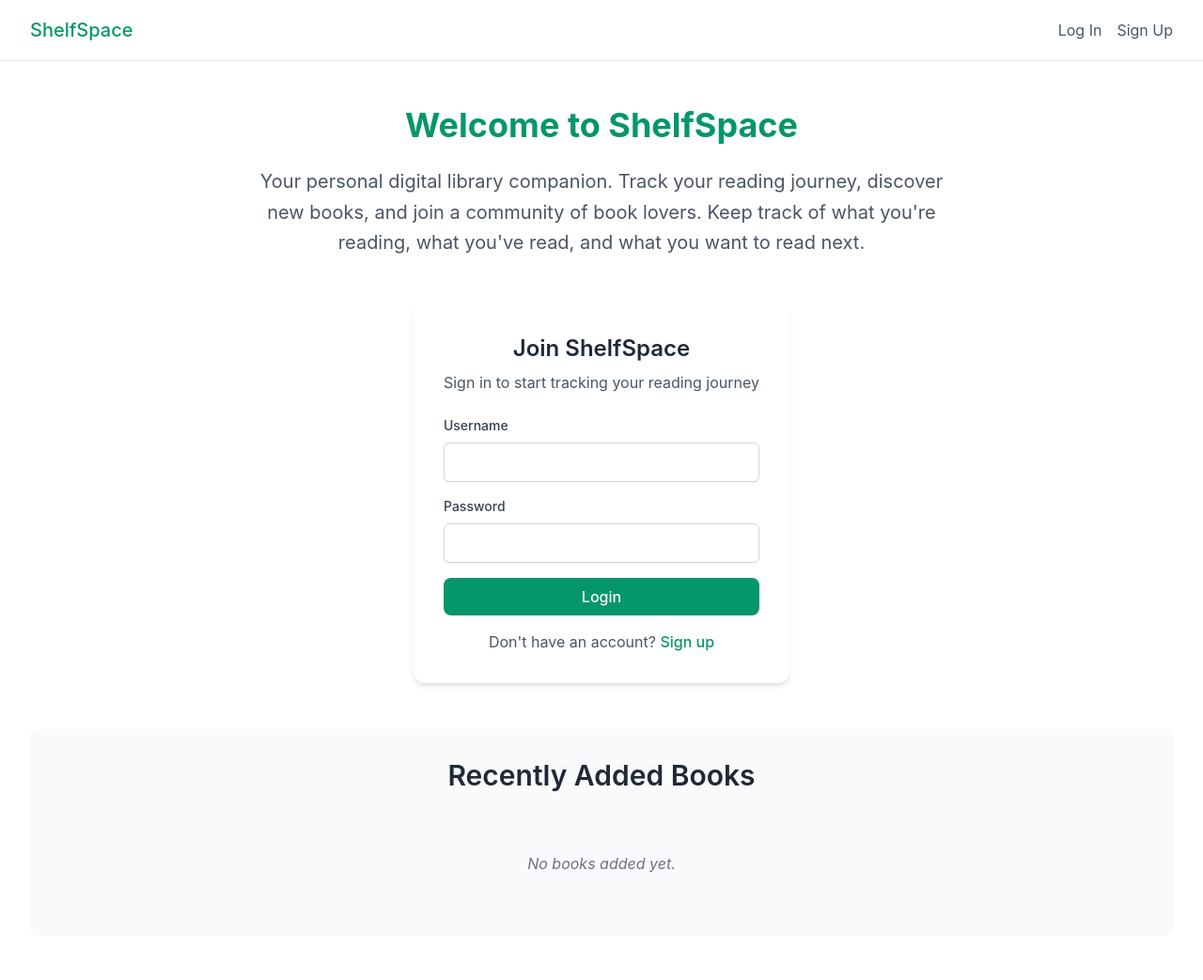
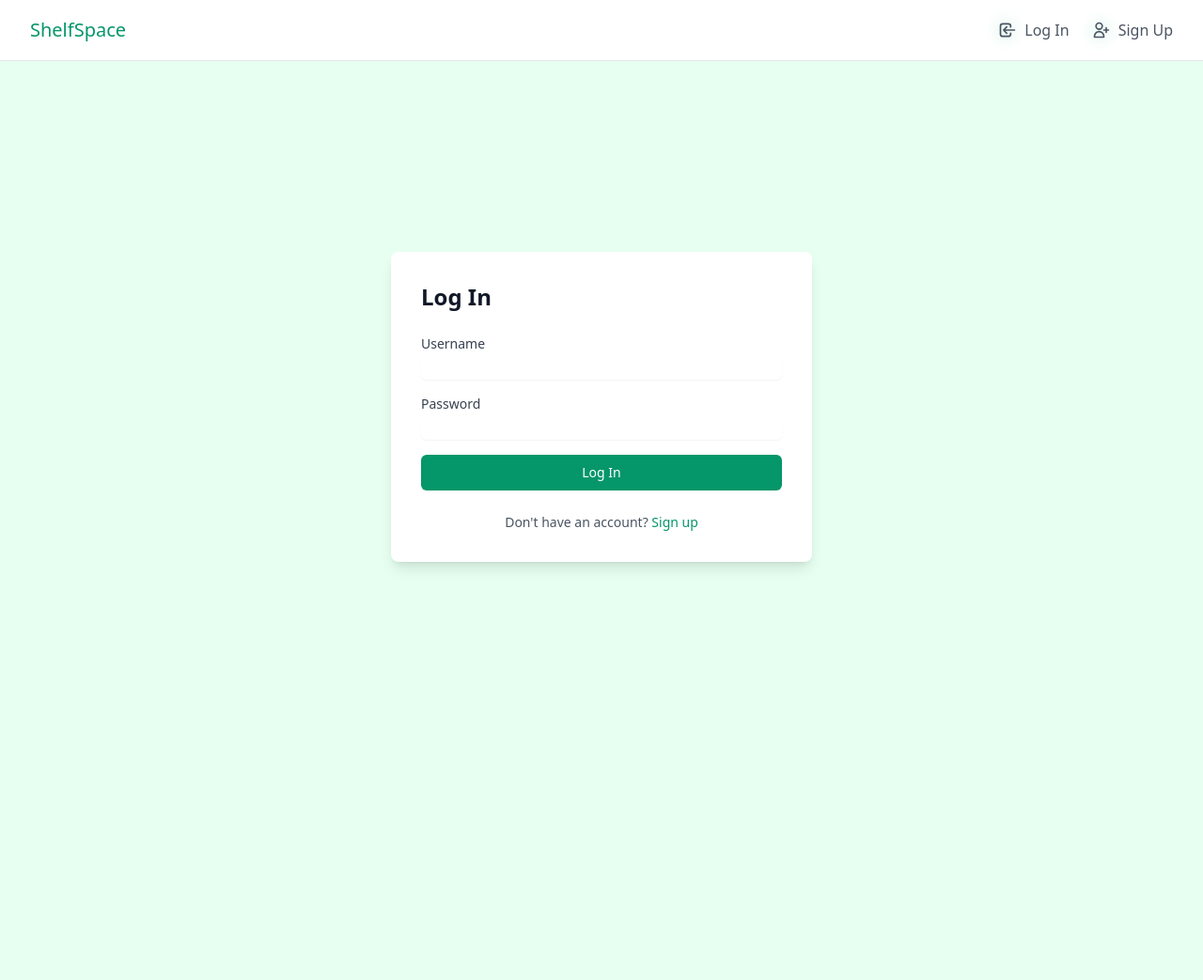
Before and after one commit to DanaG314/shelfspace, a Django app: page / in a window 1280 px wide. Shown: the whole page at 94% size. After the commit the page ends 801 px from the top, so only its background shows below. Run offline with Django 5.2, Linux system fonts and the light colour scheme; data that the repository does not hold is empty; some libraries are stand-ins or nearby versions.

```diff
--- a/main_app/templates/base.html
+++ b/main_app/templates/base.html
@@ -1,5 +1,4 @@
 {% load static %}
-
 <!DOCTYPE html>
 <html lang="en" class="h-full">
 <head>
@@ -7,75 +6,83 @@
   <meta name="viewport" content="width=device-width, initial-scale=1.0" />
   <title>{% block title %}ShelfSpace{% endblock %}</title>
   <script src="https://cdn.tailwindcss.com"></script>
-    <link rel="stylesheet" href="{% static 'css/styles.css' %}" />
+  <style>
+    body {
+      background-color: #e6fff0;
+    }
+    .nav-icon {
+      filter: drop-shadow(0 0 8px rgba(16, 185, 129, 0.4));
+      transition: all 0.2s ease-in-out;
+    }
+    .nav-icon:hover {
+      filter: drop-shadow(0 0 12px rgba(16, 185, 129, 0.6));
+    }
+    .book-card {
+      background: white;
+      border-radius: 1rem;
+      box-shadow: 0 4px 6px -1px rgba(0, 0, 0, 0.1), 0 2px 4px -1px rgba(0, 0, 0, 0.06);
+      transition: all 0.3s ease;
+    }
+    .book-card:hover {
+      transform: translateY(-4px);
+      box-shadow: 0 10px 15px -3px rgba(0, 0, 0, 0.1), 0 4px 6px -2px rgba(0, 0, 0, 0.05);
+    }
+  </style>
 </head>
-  <body class="h-full bg-white">
-    <!-- Navigation Bar -->
-    <nav class="border-b border-gray-200">
+<body class="h-full">
+  <nav class="border-b border-gray-200 bg-white">
     <div class="max-w-7xl mx-auto px-4 sm:px-6 lg:px-8">
       <div class="flex justify-between h-16">
-          <!-- Logo/Brand -->
         <div class="flex items-center">
-            <a
-              href="{% url 'home' %}"
-              class="text-xl font-medium text-gray-900"
-            >
-              <span class="text-emerald-600">ShelfSpace</span>
+          <a href="{% url 'home' %}" class="text-xl font-medium text-emerald-600">
+            ShelfSpace
           </a>
         </div>
-          <!-- Navigation Links -->
-          <div class="flex items-center space-x-4">
+        <div class="flex items-center space-x-6">
           {% if user.is_authenticated %}
-            <!-- Menu for logged-in users -->
-            <div class="flex items-center space-x-4">
-              <a
-                href="{% url 'bookshelf' %}"
-                class="text-gray-600 hover:text-gray-900"
-              >
-                My Books
+          <a href="{% url 'bookshelf' %}" class="text-gray-600 hover:text-emerald-600 inline-flex items-center">
+            <svg class="w-5 h-5 nav-icon" fill="none" stroke="currentColor" viewBox="0 0 24 24">
+              <path stroke-linecap="round" stroke-linejoin="round" stroke-width="2" d="M12 6.253v13m0-13C10.832 5.477 9.246 5 7.5 5S4.168 5.477 3 6.253v13C4.168 18.477 5.754 18 7.5 18s3.332.477 4.5 1.253m0-13C13.168 5.477 14.754 5 16.5 5c1.747 0 3.332.477 4.5 1.253v13C19.832 18.477 18.247 18 16.5 18c-1.746 0-3.332.477-4.5 1.253" />
+            </svg>
+            <span class="ml-2">My Books</span>
           </a>
-              <!-- Logout Form -->
-              <form action="{% url 'logout' %}" method="post">
+          <form action="{% url 'logout' %}" method="post" class="inline-flex">
             {% csrf_token %}
-                <button type="submit" class="text-gray-600 hover:text-gray-900">
-                  Log Out
+            <button type="submit" class="text-gray-600 hover:text-emerald-600 inline-flex items-center">
+              <svg class="w-5 h-5 nav-icon" fill="none" stroke="currentColor" viewBox="0 0 24 24">
+                <path stroke-linecap="round" stroke-linejoin="round" stroke-width="2" d="M17 16l4-4m0 0l-4-4m4 4H7m6 4v1a3 3 0 01-3 3H6a3 3 0 01-3-3V7a3 3 0 013-3h4a3 3 0 013 3v1" />
+              </svg>
+              <span class="ml-2">Log Out</span>
             </button>
           </form>
-            </div>
           {% else %}
-            <!-- Menu for non-authenticated users -->
-            <a
-              href="{% url 'home' %}"
-              class="text-gray-600 hover:text-gray-900"
-            >
-              Log In
+          <a href="{% url 'home' %}" class="text-gray-600 hover:text-emerald-600 inline-flex items-center">
+            <svg class="w-5 h-5 nav-icon" fill="none" stroke="currentColor" viewBox="0 0 24 24">
+              <path stroke-linecap="round" stroke-linejoin="round" stroke-width="2" d="M11 16l-4-4m0 0l4-4m-4 4h14m-5 4v1a3 3 0 01-3 3H6a3 3 0 01-3-3V7a3 3 0 013-3h7a3 3 0 013 3v1" />
+            </svg>
+            <span class="ml-2">Log In</span>
           </a>
-            <a
-              href="{% url 'signup' %}"
-              class="text-gray-600 hover:text-gray-900"
-            >
-              Sign Up
+          <a href="{% url 'signup' %}" class="text-gray-600 hover:text-emerald-600 inline-flex items-center">
+            <svg class="w-5 h-5 nav-icon" fill="none" stroke="currentColor" viewBox="0 0 24 24">
+              <path stroke-linecap="round" stroke-linejoin="round" stroke-width="2" d="M18 9v3m0 0v3m0-3h3m-3 0h-3m-2-5a4 4 0 11-8 0 4 4 0 018 0zM3 20a6 6 0 0112 0v1H3v-1z" />
+            </svg>
+            <span class="ml-2">Sign Up</span>
           </a>
           {% endif %}
         </div>
       </div>
     </div>
   </nav>
-    <!-- Main Content Area -->
   <main>
-      <!-- Message/Alert Display -->
     {% if messages %}
     <div class="fixed bottom-0 right-0 m-8">
       {% for message in messages %}
-        <div
-          class="bg-white rounded-lg shadow-lg p-4 mb-4 {% if message.tags %}{{ message.tags }}{% endif %}"
-        >
+      <div class="bg-white rounded-lg shadow-lg p-4 mb-4 {% if message.tags %}{{ message.tags }}{% endif %}">
         {{ message }}
       </div>
       {% endfor %}
     </div>
     {% endif %}
-      <!-- Content Block -->
     {% block content %} {% endblock %}
   </main>
 </body>
--- a/main_app/templates/books/search.html
+++ b/main_app/templates/books/search.html
@@ -54,6 +54,11 @@
         {% if book.page_count %}
         <p class="text-sm text-gray-500 mt-1">{{ book.page_count }} pages</p>
         {% endif %}
+        {% if book.summary %}
+        <div class="mt-2">
+          <p class="text-sm text-gray-600 line-clamp-3">{{ book.summary }}</p>
+        </div>
+        {% endif %}
         <form action="{% url 'book-add' %}" method="POST" class="mt-4">
           {% csrf_token %}
           <input type="hidden" name="google_books_id" value="{{ book.id }}" />
--- a/main_app/templates/home.html
+++ b/main_app/templates/home.html
@@ -1,109 +1,36 @@
-{% extends 'base.html' %} {% block content %}
-<section
-  class="px-8 py-12 max-w-7xl mx-auto min-h-[calc(100vh-4rem)] flex flex-col gap-12"
->
-  <div class="text-center max-w-3xl mx-auto">
-    <h1 class="text-4xl font-bold text-emerald-600 mb-6">
-      Welcome to ShelfSpace
-    </h1>
-    <p class="text-xl text-gray-600 leading-relaxed">
-      Your personal digital library companion. Track your reading journey,
-      discover new books, and join a community of book lovers. Keep track of
-      what you're reading, what you've read, and what you want to read next.
-    </p>
-  </div>
-
-  {% if not user.is_authenticated %}
-  <div class="max-w-md mx-auto bg-white p-8 rounded-xl shadow-md">
-    <h2 class="text-2xl font-semibold text-gray-800 text-center mb-2">
-      Join ShelfSpace
-    </h2>
-    <p class="text-gray-600 text-center mb-6">
-      Sign in to start tracking your reading journey
-    </p>
-    <form action="{% url 'home' %}" method="post" class="space-y-4">
-      {% csrf_token %} {% for field in form %}
-      <div class="space-y-2">
-        <label
-          for="{{ field.id_for_label }}"
-          class="block text-sm font-medium text-gray-700"
-        >
-          {{ field.label }}
-        </label>
-        <input
-          type="{{ field.field.widget.input_type }}"
-          name="{{ field.html_name }}"
-          id="{{ field.id_for_label }}"
-          class="w-full px-3 py-2 border border-gray-300 rounded-md shadow-sm focus:outline-none focus:ring-2 focus:ring-emerald-500 focus:border-emerald-500"
-          {%
-          if
-          field.field.required
-          %}required{%
-          endif
-          %}
-        />
-        {% if field.errors %}
-        <p class="text-red-600 text-sm">{{ field.errors.0 }}</p>
-        {% endif %}
+{% extends 'base.html' %}
+{% block content %}
+<div class="min-h-[calc(100vh-4rem)] flex items-center justify-center">
+  <div class="max-w-md w-full mx-4">
+    <div class="bg-white rounded-lg shadow-lg p-8">
+      <h2 class="text-2xl font-bold text-gray-900 mb-6">Log In</h2>
+      <form method="post" action="{% url 'home' %}">
+        {% csrf_token %}
+        <div class="space-y-4">
+          <div>
+            <label for="id_username" class="block text-sm font-medium text-gray-700">Username</label>
+            <input type="text" name="username" id="id_username" required class="mt-1 block w-full rounded-md border-gray-300 shadow-sm focus:border-emerald-500 focus:ring-emerald-500">
+          </div>
+          <div>
+            <label for="id_password" class="block text-sm font-medium text-gray-700">Password</label>
+            <input type="password" name="password" id="id_password" required class="mt-1 block w-full rounded-md border-gray-300 shadow-sm focus:border-emerald-500 focus:ring-emerald-500">
+          </div>
+          <div>
+            <button type="submit" class="w-full flex justify-center py-2 px-4 border border-transparent rounded-md shadow-sm text-sm font-medium text-white bg-emerald-600 hover:bg-emerald-700 focus:outline-none focus:ring-2 focus:ring-offset-2 focus:ring-emerald-500">
+              Log In
+            </button>
+          </div>
+        </div>
+      </form>
+      <div class="mt-6 text-center">
+        <p class="text-sm text-gray-600">
+          Don't have an account?
+          <a href="{% url 'signup' %}" class="font-medium text-emerald-600 hover:text-emerald-500">
+            Sign up
+          </a>
+        </p>
       </div>
-      {% endfor %}
-      <input type="hidden" name="next" value="{{ next }}" />
-      <button
-        type="submit"
-        class="w-full bg-emerald-600 text-white py-2 px-4 rounded-lg font-medium hover:bg-emerald-700 transition-colors"
-      >
-        Login
-      </button>
-    </form>
-    <p class="mt-4 text-center text-gray-600">
-      Don't have an account?
-      <a
-        href="{% url 'signup' %}"
-        class="text-emerald-600 font-medium hover:underline"
-        >Sign up</a
-      >
-    </p>
-  </div>
-  {% endif %}
-
-  <div class="bg-gray-50 p-8 rounded-xl shadow-sm">
-    <h2 class="text-3xl font-semibold text-gray-800 text-center mb-8">
-      Recently Added Books
-    </h2>
-    <div class="grid grid-cols-1 sm:grid-cols-2 lg:grid-cols-4 gap-6">
-      {% for book in recent_books %}
-      <div class="bg-white rounded-xl shadow-md overflow-hidden">
-        {% if book.cover_url %}
-        <img
-          src="{{ book.cover_url }}"
-          alt="{{ book.title }}"
-          class="w-full h-64 object-contain pt-4"
-        />
-        {% else %}
-        <div
-          class="w-full h-64 bg-gray-100 flex items-center justify-center p-4 text-gray-500 italic"
-        >
-          <span>{{ book.title }}</span>
-        </div>
-        {% endif %}
-        <div class="p-4 flex flex-col flex-grow">
-          <h3 class="font-semibold text-gray-800 mb-2 line-clamp-2">
-            {{ book.title }}
-          </h3>
-          <p class="text-gray-600 mb-4">{{ book.author }}</p>
-          <span
-            class="mt-auto px-3 py-1 rounded-full text-sm font-medium {% if book.status == 'reading' %} bg-blue-100 text-blue-800 {% elif book.status == 'completed' %} bg-green-100 text-green-800 {% else %} bg-orange-100 text-orange-800 {% endif %} inline-block"
-          >
-            {{ book.get_status_display }}
-          </span>
-        </div>
-      </div>
-      {% empty %}
-      <p class="col-span-full text-center text-gray-500 italic py-8">
-        No books added yet.
-      </p>
-      {% endfor %}
     </div>
   </div>
-</section>
+</div>
 {% endblock %}
--- a/main_app/views.py
+++ b/main_app/views.py
@@ -109,7 +109,9 @@ def book_search(request):
                             'cover_url': cover_url,
                             'isbn_13': next((id.get('identifier') for id in volume_info.get('industryIdentifiers', [])
                                           if id.get('type') == 'ISBN_13'), None),
-                            'page_count': volume_info.get('pageCount', 0)
+                            'page_count': volume_info.get('pageCount', 0),
+                            'summary': volume_info.get('description', ''),
+                            'description': volume_info.get('description', '')  # Add this for the summary
                         }
                         print(f"Processing book: {book_data['title']} by {book_data['author']}")
                         search_results.append(book_data)
@@ -213,12 +215,19 @@ def book_add(request):
                             print(f"ISBN-13: {isbn13}")
                             break
 
+                    description = volume_info.get('description', '')
+                    if description:
+                        description = description.replace('<p>', '').replace('</p>', '\n\n')
+                        description = description.replace('<br>', '\n').replace('<br/>', '\n')
+                        description = description.replace('&quot;', '"').replace('&amp;', '&')
+
                     book = Book.objects.create(
                         user=request.user,
                         title=title[:500],
                         author=author_string[:500],
                         cover_url=cover_url,
                         isbn13=isbn13,
+                        summary=description,
                         total_pages=volume_info.get('pageCount', 0),
                         status='plan_to_read'
                     )
@@ -261,6 +270,8 @@ def update_status(request, book_id):
             book.status = new_status
             if new_status == 'reading' and not book.started_at:
                 book.started_at = timezone.now()
+            elif new_status == 'completed':
+                book.current_page = book.total_pages
             book.save()
             messages.success(request, 'Status updated successfully!')
     return redirect('bookshelf-detail', book_id=book_id)
```
Also changed, not shown: main_app/management/commands/fetch_daily_quote.py (+0 -20 lines), main_app/models.py (+5 -2 lines), main_app/templates/books/detail.html (+86 -65 lines), main_app/templates/signup.html (+43 -16 lines), main_app/migrations/0007_add_summary_to_book.py (added). Lines whose indentation alone changed are shown as unchanged.
